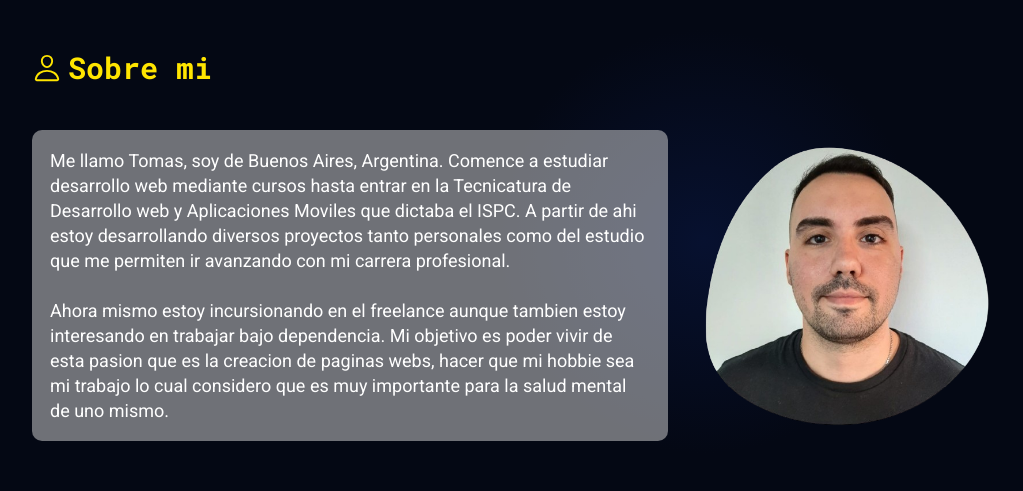
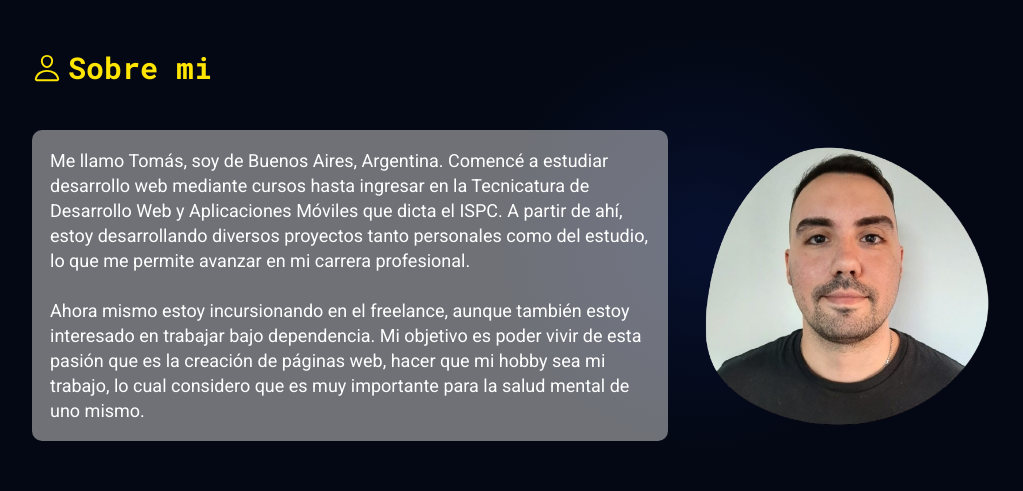
Before and after one commit to TomasAgustinDuro/portfolio-tomas, a React (Vite) app: page / in a window 1280 px wide. Shown: the part 2820-3311 px from the top of the page, without its empty margins (128-1151 px from the left). Built offline with nearby package versions, Linux system fonts and the light colour scheme.

Commit message:
correcciones a textos

```diff
--- a/src/components/SobreMi.jsx
+++ b/src/components/SobreMi.jsx
@@ -14,18 +14,18 @@ export function SobreMi() {
 
           <div>
             <p>
-              Me llamo Tomas, soy de Buenos Aires, Argentina. Comence a estudiar
-              desarrollo web mediante cursos hasta entrar en la Tecnicatura de
-              Desarrollo web y Aplicaciones Moviles que dictaba el ISPC. A
-              partir de ahi estoy desarrollando diversos proyectos tanto
-              personales como del estudio que me permiten ir avanzando con mi
-              carrera profesional.
+              Me llamo Tomás, soy de Buenos Aires, Argentina. Comencé a estudiar
+              desarrollo web mediante cursos hasta ingresar en la Tecnicatura de
+              Desarrollo Web y Aplicaciones Móviles que dicta el ISPC. A partir
+              de ahí, estoy desarrollando diversos proyectos tanto personales
+              como del estudio, lo que me permite avanzar en mi carrera
+              profesional.
               <br />
               <br />
-              Ahora mismo estoy incursionando en el freelance aunque tambien
-              estoy interesando en trabajar bajo dependencia. Mi objetivo es
-              poder vivir de esta pasion que es la creacion de paginas webs,
-              hacer que mi hobbie sea mi trabajo lo cual considero que es muy
+              Ahora mismo estoy incursionando en el freelance, aunque también
+              estoy interesado en trabajar bajo dependencia. Mi objetivo es
+              poder vivir de esta pasión que es la creación de páginas web,
+              hacer que mi hobby sea mi trabajo, lo cual considero que es muy
               importante para la salud mental de uno mismo.
             </p>
           </div>
```
